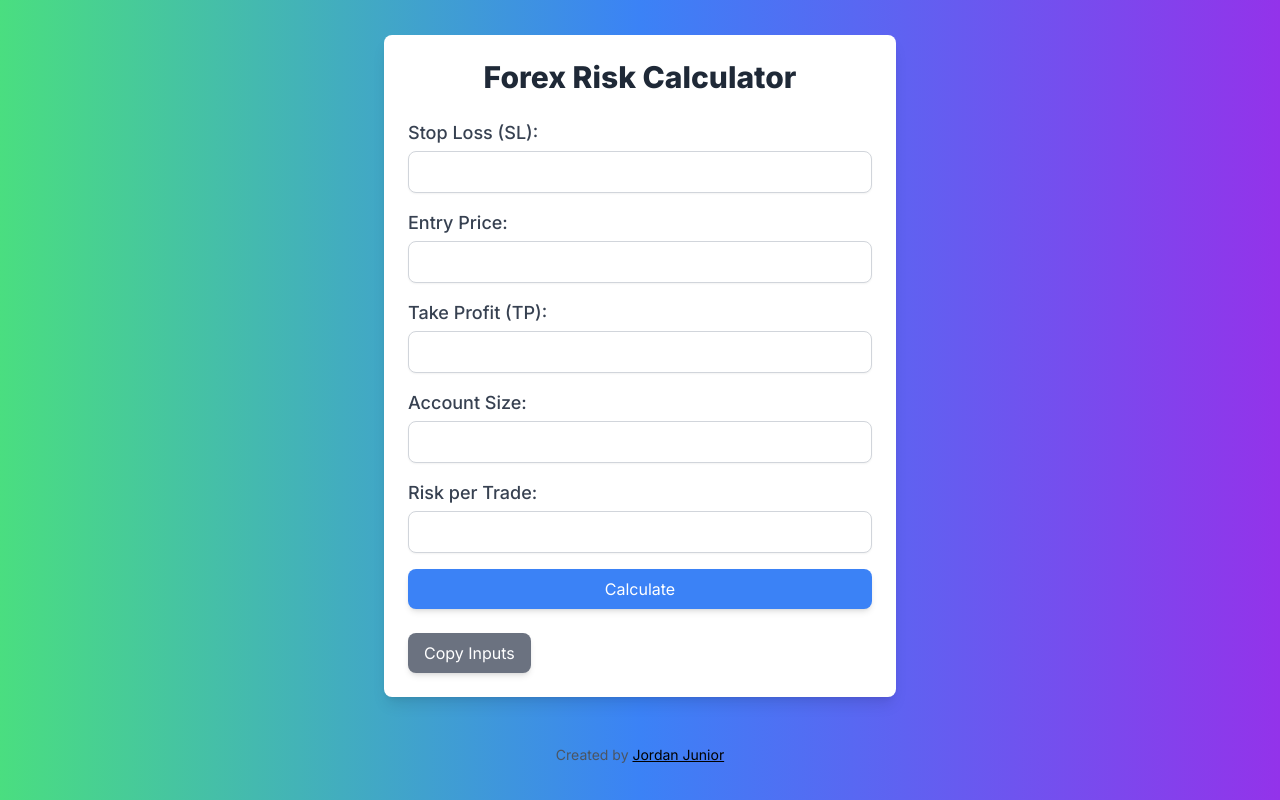
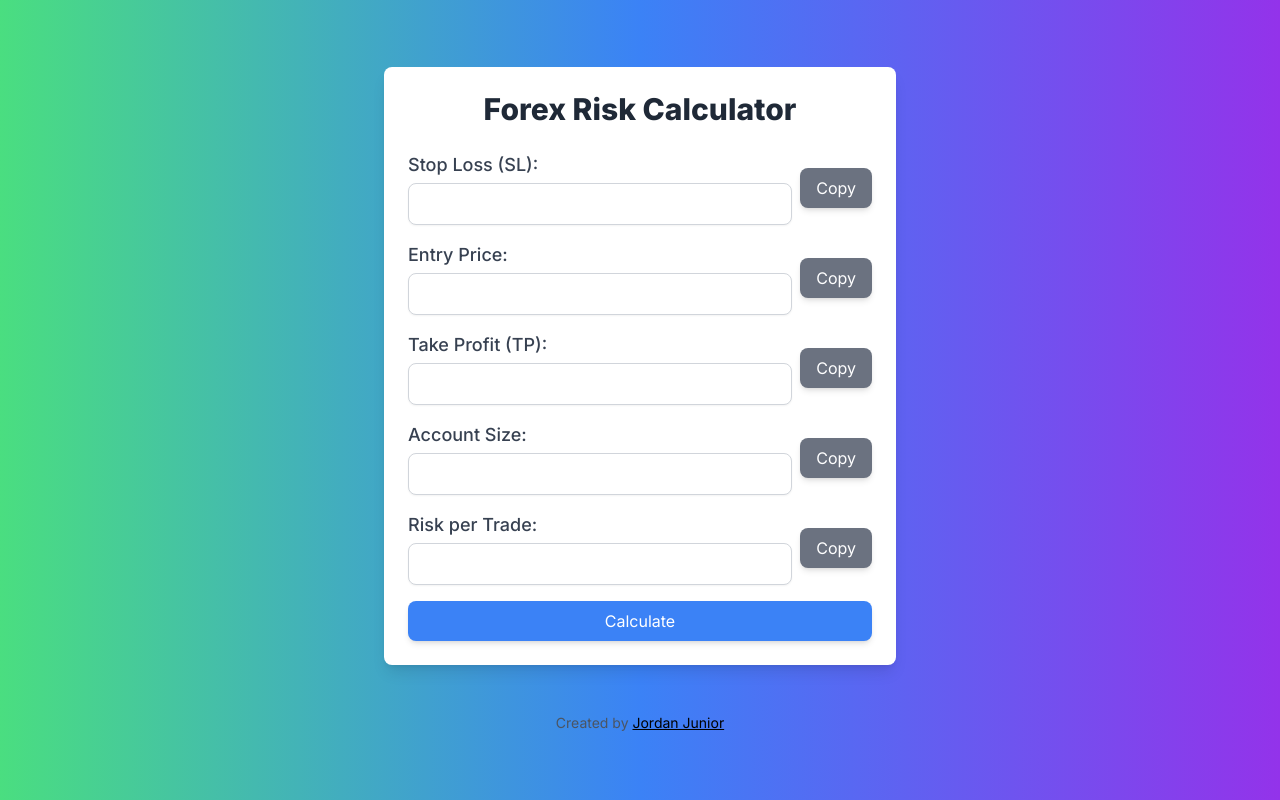
Before and after one commit to jordanjunior22/fxcaculator, a Next.js app: page / in a window 1280 px wide. Built offline with nearby package versions, Linux system fonts and the light colour scheme.

Commit message:
Update page.js

```diff
--- a/app/page.js
+++ b/app/page.js
@@ -67,7 +67,8 @@ const Home = () => {
         <h1 className="text-3xl font-extrabold text-center text-gray-800">Forex Risk Calculator</h1>
 
         <form onSubmit={handleSubmit} className="space-y-4">
-          <div className="flex flex-col">
+          <div className="flex items-center space-x-2">
+            <div className="flex flex-col flex-grow">
               <label className="text-lg font-medium text-gray-700">Stop Loss (SL):</label>
               <input
                 type="number"
@@ -78,7 +79,16 @@ const Home = () => {
                 required
               />
             </div>
-          <div className="flex flex-col">
+            <button
+              onClick={() => copyToClipboard(`Stop Loss: ${stopLoss}`)}
+              className="py-2 px-4 bg-gray-500 text-white rounded-lg shadow-md hover:bg-gray-600 focus:outline-none focus:ring-2 focus:ring-gray-500"
+            >
+              Copy
+            </button>
+          </div>
+
+          <div className="flex items-center space-x-2">
+            <div className="flex flex-col flex-grow">
               <label className="text-lg font-medium text-gray-700">Entry Price:</label>
               <input
                 type="number"
@@ -89,7 +99,16 @@ const Home = () => {
                 required
               />
             </div>
-          <div className="flex flex-col">
+            <button
+              onClick={() => copyToClipboard(`Entry Price: ${entryPrice}`)}
+              className="py-2 px-4 bg-gray-500 text-white rounded-lg shadow-md hover:bg-gray-600 focus:outline-none focus:ring-2 focus:ring-gray-500"
+            >
+              Copy
+            </button>
+          </div>
+
+          <div className="flex items-center space-x-2">
+            <div className="flex flex-col flex-grow">
               <label className="text-lg font-medium text-gray-700">Take Profit (TP):</label>
               <input
                 type="number"
@@ -100,7 +119,16 @@ const Home = () => {
                 required
               />
             </div>
-          <div className="flex flex-col">
+            <button
+              onClick={() => copyToClipboard(`Take Profit: ${takeProfit}`)}
+              className="py-2 px-4 bg-gray-500 text-white rounded-lg shadow-md hover:bg-gray-600 focus:outline-none focus:ring-2 focus:ring-gray-500"
+            >
+              Copy
+            </button>
+          </div>
+
+          <div className="flex items-center space-x-2">
+            <div className="flex flex-col flex-grow">
               <label className="text-lg font-medium text-gray-700">Account Size:</label>
               <input
                 type="number"
@@ -111,7 +139,16 @@ const Home = () => {
                 required
               />
             </div>
-          <div className="flex flex-col">
+            <button
+              onClick={() => copyToClipboard(`Account Size: ${accountSize}`)}
+              className="py-2 px-4 bg-gray-500 text-white rounded-lg shadow-md hover:bg-gray-600 focus:outline-none focus:ring-2 focus:ring-gray-500"
+            >
+              Copy
+            </button>
+          </div>
+
+          <div className="flex items-center space-x-2">
+            <div className="flex flex-col flex-grow">
               <label className="text-lg font-medium text-gray-700">Risk per Trade:</label>
               <input
                 type="number"
@@ -122,27 +159,18 @@ const Home = () => {
                 required
               />
             </div>
+            <button
+              onClick={() => copyToClipboard(`Risk per Trade: ${riskPerTrade}`)}
+              className="py-2 px-4 bg-gray-500 text-white rounded-lg shadow-md hover:bg-gray-600 focus:outline-none focus:ring-2 focus:ring-gray-500"
+            >
+              Copy
+            </button>
+          </div>
+
           <button type="submit" className="w-full py-2 px-4 bg-blue-500 text-white rounded-lg shadow-md hover:bg-blue-600 focus:outline-none focus:ring-2 focus:ring-blue-500">
             Calculate
           </button>
         </form>
-
-        <div className="mt-4 flex space-x-2">
-          <button
-            onClick={() => copyToClipboard(`Stop Loss: ${stopLoss}\nEntry Price: ${entryPrice}\nTake Profit: ${takeProfit}`)}
-            className="py-2 px-4 bg-gray-500 text-white rounded-lg shadow-md hover:bg-gray-600 focus:outline-none focus:ring-2 focus:ring-gray-500"
-          >
-            Copy Inputs
-          </button>
-          {results && (
-            <button
-              onClick={() => copyToClipboard(`Lot Size: ${results.lotSize}`)}
-              className="py-2 px-4 bg-gray-500 text-white rounded-lg shadow-md hover:bg-gray-600 focus:outline-none focus:ring-2 focus:ring-gray-500"
-            >
-              Copy Lot Size
-            </button>
-          )}
-        </div>
 
         {results && (
           <div className="mt-6 p-4 bg-gray-100 rounded-lg shadow-md">
@@ -163,4 +191,4 @@ const Home = () => {
   );
 };
 
-export default Home;
+export default Home
```
Lines whose indentation alone changed are shown as unchanged.
